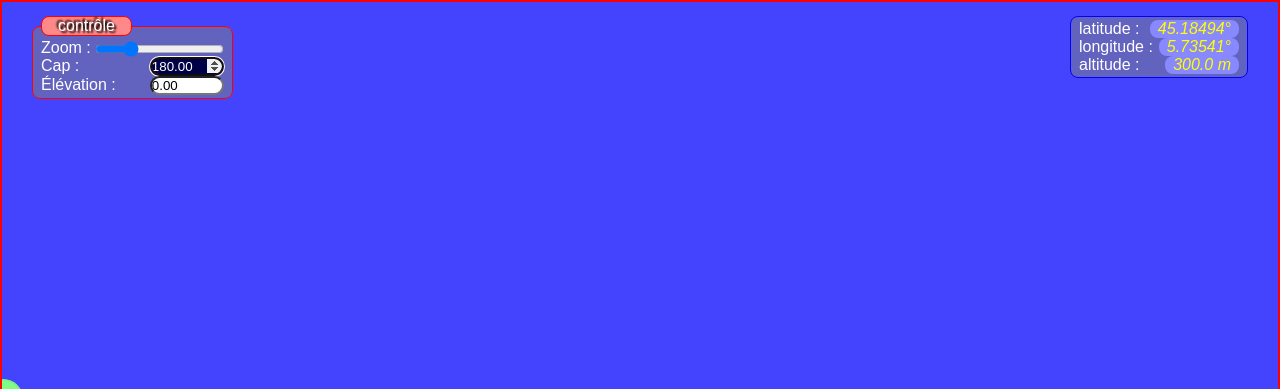
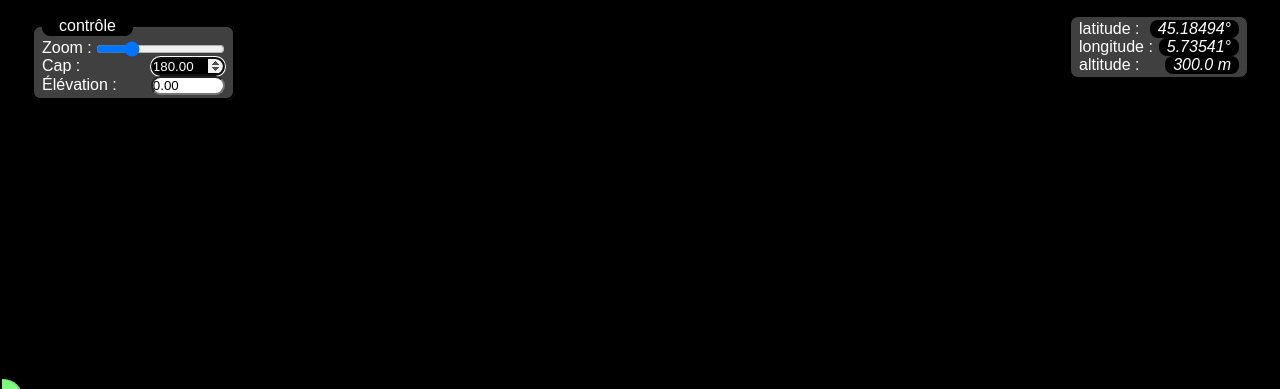
Before and after one commit to mildred/celutz, a Django app: page /pano/view/1/ in a window 1280 px wide. Shown: the top 389 px of the page. Run offline with Django 3.2, Linux system fonts and the light colour scheme; data comes from the database, SQL or seed files in the repository; tables that the repository leaves empty hold one stand-in row (values such as "Sample post"); parts of the project's set-up code (start-up, migrations or seed data) failed here and were passed over; some libraries are stand-ins or nearby versions.

Commit message:
Improved panorama style

```diff
--- a/panorama/static/panorama/css/map.css
+++ b/panorama/static/panorama/css/map.css
@@ -9,15 +9,15 @@ body {
 }
 
 #mon-canvas {
-    background-color:#44F;
+    background-color:#000;
     margin:auto;
     display:block;
 }
 
 #info {
     display:none;
-    background-color:#FF0;
-    border:1px red solid;
+    background-color:#000;
+    border:1px black solid;
     position:absolute;
     margin:1em;
     padding:0.2em 0.5em;
@@ -26,8 +26,8 @@ body {
 
 #insert {
     display:none;
-    background-color:#F88;
-    border:1px red solid;
+    background-color:#000;
+    border:1px black solid;
     position:absolute;
 }
 
@@ -38,15 +38,15 @@ label {
 
 legend {
     opacity:1;
-    background-color:#F88;
-    border:solid #F00 1px;
+    background-color:#000;
+    border:solid #000 1px;
     border-radius:0.5em;
     padding:0 1em;
     text-shadow:2px 2px 2px #000, -2px -2px 2px #000;
 }
 
 legend:hover {
-    color:#FF0;
+    color:#FFF;
     cursor:default;
 }
 
@@ -79,7 +79,7 @@ input[type="checkbox"] {
     padding:0.2em 0.5em;
     border-radius:0.5em;
     background-color:rgba(128,128,128,0.5);
-    border:solid #00F 1px;
+    border:solid #000 1px;
     position:absolute;
     top:1em;
     right:2em;
@@ -90,10 +90,10 @@ input[type="checkbox"] {
 #params em {
     display:block;
     float:right;
-    background-color:#88F;
+    background-color:#000;
     border-radius:0.5em;
     padding:0 0.5em;
-    color:#FF0;
+    color:#FFF;
 }
 
 #loca_show {
@@ -117,7 +117,7 @@ input[type="checkbox"] {
     border:solid #F00 1px;
     border-radius:0.5em;
     padding:0.2em 0.5em;
-    background-color:#F88;
+    background-color:#000;
     padding:0 1em;
 }
 
@@ -127,11 +127,11 @@ input[type="checkbox"] {
 }
 
 #addParams label:hover {
-    color: #FF0;
+    color: #FFF;
 }
 
 fieldset {
-    border:solid #F00 1px;
+    border:solid #000 2px;
     border-radius:0.5em;
     padding:0 0.5em;
     color:#FFF;
@@ -165,9 +165,9 @@ fieldset#adding {
 
 
 input:focus {
-  background-color:#004;
+  background-color:#000;
   color:#FFF;
-  border-color:#F00;
+  border-color:#000;
 }
 
 .validators {
@@ -189,8 +189,8 @@ input:focus {
     padding:0.2em 0.4em;
     color:#FF8;
     position:absolute;
-    bottom:1em;
-    right:2em;
+    top:1em;
+    margin-left: 30%;
     background-color:rgba(0,0,0,0.3);
     border:solid #FFF 1px;
 }
--- a/panorama/static/panorama/js/pano.js
+++ b/panorama/static/panorama/js/pano.js
@@ -938,7 +938,7 @@ function clean_canvas_events(e) {
 }
 
 canvas_set_size = function() {
-    canvas.style.border = border_width+"px solid red";
+    canvas.style.border = border_width+"px solid black";
     canvas.width = window.innerWidth-2*border_width;
     canvas.height = window.innerHeight-2*border_width;
     canvas_pos.x = canvas.offsetLeft+border_width;
@@ -1091,3 +1091,79 @@ function load_pano() {
 	adding.addEventListener('mouseout', paramOut, false);
     }
 };
+	function toRad(n) {
+	  return n * Math.PI / 180;
+	}
+	function toDeg(n) {
+	  return n * 180 / Math.PI;
+	}
+	function destVincenty(lat1, lon1, brng, dist) {
+	  /* JavaScript function to calculate the destination point given start point
+	   * latitude / longitude (numeric degrees), bearing (numeric degrees) and
+	   * distance (in m).
+	   * Original scripts by Chris Veness
+	   * Taken from http://movable-type.co.uk/scripts/latlong-vincenty-direct.html
+	   * and optimized / cleaned up by Mathias Bynens <http://mathiasbynens.be/>
+	   *
+	   * Based on the Vincenty direct formula by T. Vincenty, “Direct and Inverse
+	   * Solutions of Geodesics on the Ellipsoid with application of nested
+	   * equations”, Survey Review, vol XXII no 176, 1975
+	   * <http://www.ngs.noaa.gov/PUBS_LIB/inverse.pdf>
+	   */
+	  var a = 6378137,
+	      b = 6356752.3142,
+	      f = 1 / 298.257223563, // WGS-84 ellipsiod
+	      s = dist,
+	      alpha1 = toRad(brng),
+	      sinAlpha1 = Math.sin(alpha1),
+	      cosAlpha1 = Math.cos(alpha1),
+	      tanU1 = (1 - f) * Math.tan(toRad(lat1)),
+	      cosU1 = 1 / Math.sqrt((1 + tanU1 * tanU1)), sinU1 = tanU1 * cosU1,
+	      sigma1 = Math.atan2(tanU1, cosAlpha1),
+	      sinAlpha = cosU1 * sinAlpha1,
+	      cosSqAlpha = 1 - sinAlpha * sinAlpha,
+	      uSq = cosSqAlpha * (a * a - b * b) / (b * b),
+	      A = 1 + uSq / 16384 * (4096 + uSq * (-768 + uSq * (320 - 175 * uSq))),
+	      B = uSq / 1024 * (256 + uSq * (-128 + uSq * (74 - 47 * uSq))),
+	      sigma = s / (b * A),
+	      sigmaP = 2 * Math.PI;
+	  while (Math.abs(sigma - sigmaP) > 1e-12) {
+	    var cos2SigmaM = Math.cos(2 * sigma1 + sigma),
+		sinSigma = Math.sin(sigma),
+		cosSigma = Math.cos(sigma),
+		deltaSigma = B * sinSigma * (cos2SigmaM + B / 4 * (cosSigma * (-1 + 2 * cos2SigmaM * cos2SigmaM) - B / 6 * cos2SigmaM * (-3 + 4 * sinSigma * sinSigma) * (-3 + 4 * cos2SigmaM * cos2SigmaM)));
+	    sigmaP = sigma;
+	    sigma = s / (b * A) + deltaSigma;
+	  };
+	  var tmp = sinU1 * sinSigma - cosU1 * cosSigma * cosAlpha1,
+	      lat2 = Math.atan2(sinU1 * cosSigma + cosU1 * sinSigma * cosAlpha1, (1 - f) * Math.sqrt(sinAlpha * sinAlpha + tmp * tmp)),
+	      lambda = Math.atan2(sinSigma * sinAlpha1, cosU1 * cosSigma - sinU1 * sinSigma * cosAlpha1),
+	      C = f / 16 * cosSqAlpha * (4 + f * (4 - 3 * cosSqAlpha)),
+	      Lo = lambda - (1 - C) * f * sinAlpha * (sigma + C * sinSigma * (cos2SigmaM + C * cosSigma * (-1 + 2 * cos2SigmaM * cos2SigmaM))),
+	      revAz = Math.atan2(sinAlpha, -tmp); // final bearing
+
+	  return {lat: toDeg(lat2), lng: lon1 + toDeg(Lo)};
+	};
+	function getCone(lat, lng, bearing, angle, distance){
+	  /* Returns a polygon to be drawn to the map to show the current visual field
+	   */
+	  var conepoints = [];
+	  // by default, points are drawn every 5°, but if the angle to draw is
+	  // smaller than 5°, we draw no intermediary points
+	  var delta = 5;
+	  if (angle < 5){delta=angle};
+
+	  conepoints.push ([lat,lng]);
+
+	  for (i=0; i<=angle; i+=delta){
+	    conepoints.push([destVincenty(lat, lng, bearing-(angle/2.0)+i, distance).lat,
+		destVincenty(lat, lng, bearing-(angle/2.0)+i, distance).lng]);
+	  }
+
+	  var p = L.polygon(conepoints, {
+	      color: 'grey',
+	      fillColor: 'grey',
+	      fillOpacity: 0.5
+	  });
+	  return p;
+	};
--- a/panorama/templates/panorama/view.html
+++ b/panorama/templates/panorama/view.html
@@ -39,6 +39,47 @@
     <link type="image/x-icon" rel="shortcut icon" href="{% static "panorama/img/tsf.png" %}"/>
     <link rel="stylesheet" media="screen" href="{% static "panorama/css/map.css" %}" />
     <script src="{% static "panorama/js/hide_n_showForm.js" %}"></script>
+    <link rel="stylesheet" href="http://cdn.leafletjs.com/leaflet/v0.7.7/leaflet.css" />
+    <script src="http://cdn.leafletjs.com/leaflet/v0.7.7/leaflet.js"></script>
+    <script src="https://code.jquery.com/jquery-3.0.0.min.js"></script>
+    <script>
+      $( document ).ready(function() {
+
+	var viewField, viewDirection ;
+
+	var map = L.map('mapid').setView([{{ panorama.latitude }}, {{ panorama.longitude }}], 13);
+	// create the tile layer with correct attribution
+	var osmUrl='http://{s}.tile.openstreetmap.org/{z}/{x}/{y}.png';
+	var osmAttrib='Map data © <a href="http://openstreetmap.org">OpenStreetMap</a> contributors';
+	var osm = new L.TileLayer(osmUrl, {attribution: osmAttrib});
+	// start the map in Grenoble
+	map.setView(new L.LatLng(45.1842, 5.7218),13);
+	map.addLayer(osm);
+
+	L.marker([{{ panorama.latitude }}, {{ panorama.longitude }}]).addTo(map);
+
+	var bearing = $('#angle_ctrl').val();
+        var lat = {{panorama.latitude}};
+        var lng = {{panorama.longitude}};
+
+	viewField = getCone({{panorama.latitude}},{{panorama.longitude}},bearing,90,5000);
+        viewDirection = L.polygon([[lat, lng],[destVincenty(lat, lng, bearing, 7000).lat,destVincenty(lat, lng, bearing, 7000).lng]]);
+        viewDirection.addTo(map);
+	viewField.addTo(map);
+
+	$('#mon-canvas').on('mouseup', function(e) {
+	    bearing = $('#angle_ctrl').val();
+	    map.removeLayer(viewField);
+            map.removeLayer(viewDirection);
+	    viewField = getCone(lat,lng,bearing,90,5000);
+	    viewField.addTo(map);
+            viewDirection = L.polygon([[lat, lng],[destVincenty(lat, lng, bearing, 7000).lat,destVincenty(lat, lng, bearing, 7000).lng]]);
+            viewDirection.addTo(map);
+	    });
+
+      });
+    </script>
+
   </head>
   <body>
     <canvas id="mon-canvas">
@@ -80,123 +121,11 @@
     </p>
     <p id="res"></p>
 
-    <link rel="stylesheet" href="http://cdn.leafletjs.com/leaflet/v0.7.7/leaflet.css" />
-    <div id="mapid" style="height: 1000px; "></div>
-    <style type="text/css">
-      body{overflow : scroll;}
-    </style>
-    <script src="http://cdn.leafletjs.com/leaflet/v0.7.7/leaflet.js"></script>
-    <script src="https://code.jquery.com/jquery-3.0.0.min.js"></script>
-    <script>
-      function toRad(n) {
-        return n * Math.PI / 180;
-      }
-      function toDeg(n) {
-        return n * 180 / Math.PI;
-      }
-      function destVincenty(lat1, lon1, brng, dist) {
-        /* JavaScript function to calculate the destination point given start point
-         * latitude / longitude (numeric degrees), bearing (numeric degrees) and
-         * distance (in m).
-         * Original scripts by Chris Veness
-         * Taken from http://movable-type.co.uk/scripts/latlong-vincenty-direct.html
-         * and optimized / cleaned up by Mathias Bynens <http://mathiasbynens.be/>
-         *
-         * Based on the Vincenty direct formula by T. Vincenty, “Direct and Inverse
-         * Solutions of Geodesics on the Ellipsoid with application of nested
-         * equations”, Survey Review, vol XXII no 176, 1975
-         * <http://www.ngs.noaa.gov/PUBS_LIB/inverse.pdf>
-         */
-        var a = 6378137,
-            b = 6356752.3142,
-            f = 1 / 298.257223563, // WGS-84 ellipsiod
-            s = dist,
-            alpha1 = toRad(brng),
-            sinAlpha1 = Math.sin(alpha1),
-            cosAlpha1 = Math.cos(alpha1),
-            tanU1 = (1 - f) * Math.tan(toRad(lat1)),
-            cosU1 = 1 / Math.sqrt((1 + tanU1 * tanU1)), sinU1 = tanU1 * cosU1,
-            sigma1 = Math.atan2(tanU1, cosAlpha1),
-            sinAlpha = cosU1 * sinAlpha1,
-            cosSqAlpha = 1 - sinAlpha * sinAlpha,
-            uSq = cosSqAlpha * (a * a - b * b) / (b * b),
-            A = 1 + uSq / 16384 * (4096 + uSq * (-768 + uSq * (320 - 175 * uSq))),
-            B = uSq / 1024 * (256 + uSq * (-128 + uSq * (74 - 47 * uSq))),
-            sigma = s / (b * A),
-            sigmaP = 2 * Math.PI;
-        while (Math.abs(sigma - sigmaP) > 1e-12) {
-          var cos2SigmaM = Math.cos(2 * sigma1 + sigma),
-              sinSigma = Math.sin(sigma),
-              cosSigma = Math.cos(sigma),
-              deltaSigma = B * sinSigma * (cos2SigmaM + B / 4 * (cosSigma * (-1 + 2 * cos2SigmaM * cos2SigmaM) - B / 6 * cos2SigmaM * (-3 + 4 * sinSigma * sinSigma) * (-3 + 4 * cos2SigmaM * cos2SigmaM)));
-          sigmaP = sigma;
-          sigma = s / (b * A) + deltaSigma;
-        };
-        var tmp = sinU1 * sinSigma - cosU1 * cosSigma * cosAlpha1,
-            lat2 = Math.atan2(sinU1 * cosSigma + cosU1 * sinSigma * cosAlpha1, (1 - f) * Math.sqrt(sinAlpha * sinAlpha + tmp * tmp)),
-            lambda = Math.atan2(sinSigma * sinAlpha1, cosU1 * cosSigma - sinU1 * sinSigma * cosAlpha1),
-            C = f / 16 * cosSqAlpha * (4 + f * (4 - 3 * cosSqAlpha)),
-            Lo = lambda - (1 - C) * f * sinAlpha * (sigma + C * sinSigma * (cos2SigmaM + C * cosSigma * (-1 + 2 * cos2SigmaM * cos2SigmaM))),
-            revAz = Math.atan2(sinAlpha, -tmp); // final bearing
-
-        return {lat: toDeg(lat2), lng: lon1 + toDeg(Lo)};
-      };
-
-
-      function getCone(lat, lng, bearing, angle, distance){
-        /* Returns a polygon to be drawn to the map to show the current visual field
-         */
-        var conepoints = [];
-        // by default, points are drawn every 5°, but if the angle to draw is
-        // smaller than 5°, we draw no intermediary points
-        var delta = 5;
-        if (angle < 5){delta=angle};
-
-        conepoints.push ([lat,lng]);
-
-        for (i=0; i<=angle; i+=delta){
-          conepoints.push([destVincenty(lat, lng, bearing-(angle/2.0)+i, distance).lat,
-              destVincenty(lat, lng, bearing-(angle/2.0)+i, distance).lng]);
-        }
-
-        var p = L.polygon(conepoints, {
-            color: 'grey',
-            fillColor: 'grey',
-            fillOpacity: 0.5
-        });
-        return p;
-      };
-
-      var viewField ;
-
-      var map = L.map('mapid').setView([{{ panorama.latitude }}, {{ panorama.longitude }}], 13);
-      // create the tile layer with correct attribution
-      var osmUrl='http://{s}.tile.openstreetmap.org/{z}/{x}/{y}.png';
-      var osmAttrib='Map data © <a href="http://openstreetmap.org">OpenStreetMap</a> contributors';
-      var osm = new L.TileLayer(osmUrl, {attribution: osmAttrib});
-      // start the map in Grenoble
-      map.setView(new L.LatLng(45.1842, 5.7218),13);
-      map.addLayer(osm);
-
-      L.marker([{{ panorama.latitude }}, {{ panorama.longitude }}]).addTo(map);
-      L.circle([{{ panorama.latitude }}, {{ panorama.longitude }}], 200, {
-        color: 'grey',
-        fillColor: 'grey',
-        fillOpacity: 0.5
-      }).addTo(map);
-
-      var bearing = $('#angle_ctrl').val();
-
-      viewField = getCone({{panorama.latitude}},{{panorama.longitude}},bearing,90,5000);
-
-      viewField.addTo(map);
-
-      $('#mon-canvas').on('mouseup', function(e) {
-          bearing = $('#angle_ctrl').val();
-          map.removeLayer(viewField);
-          viewField = getCone({{panorama.latitude}},{{panorama.longitude}},bearing,90,5000);
-          viewField.addTo(map);
-          });
-    </script>
+    <div id="mapid" style="height: 300px; width: 300px; bottom: 0;
+    height: 300px;
+    margin: 20px;
+    position: absolute;
+    right: 0;
+    width: 300px;"></div>
   </body>
 </html>
```
